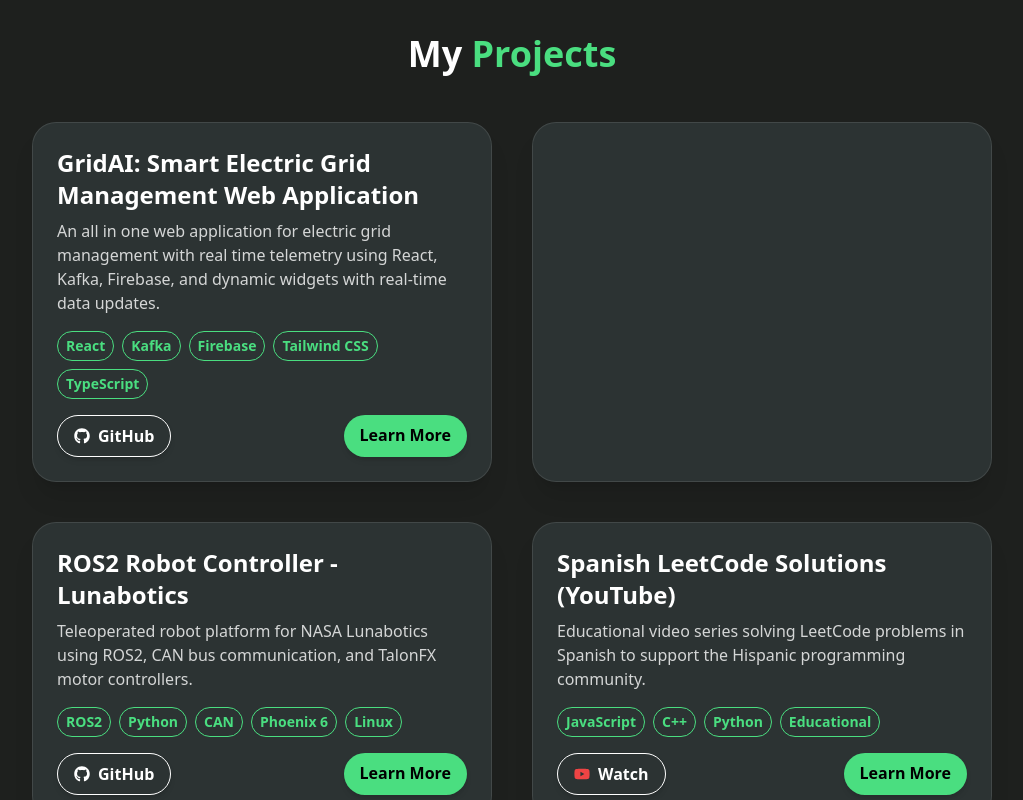
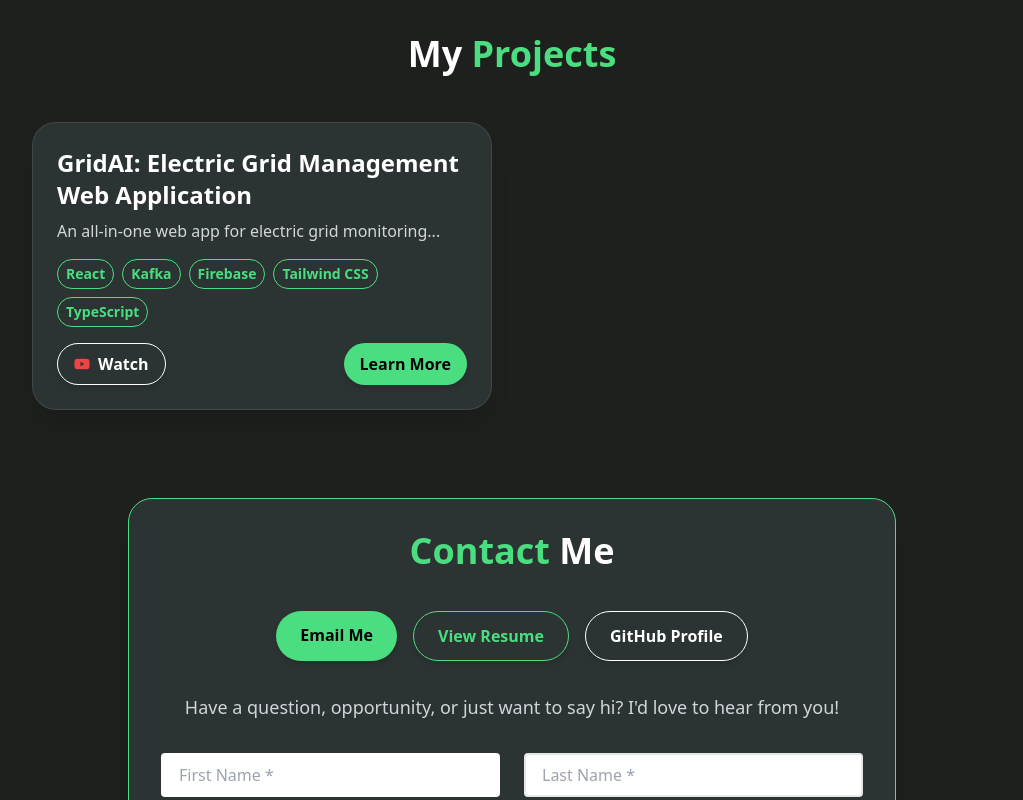
Before and after one commit to jhsotoglz/web-portfolio, a React (Vite) app: page / in a window 1280 px wide. Shown: the part 1200-2000 px from the top of the page, without its empty margins (128-1151 px from the left). Built offline with nearby package versions, Linux system fonts and the light colour scheme.

Commit message:
Creating the project details modal

```diff
--- a/src/components/Projects.tsx
+++ b/src/components/Projects.tsx
@@ -1,43 +1,12 @@
 import { FaGithub, FaYoutube } from "react-icons/fa";
-
-const projects = [
-  {
-    title: "GridAI: Smart Electric Grid Management Web Application",
-    description:
-      "An all in one web application for electric grid management with real time telemetry using React, Kafka, Firebase, and dynamic widgets with real-time data updates.",
-    tech: ["React", "Kafka", "Firebase", "Tailwind CSS", "TypeScript"],
-    link: "https://github.com/jhsoto/gridai",
-    youtube: null,
-    detailsUrl: "/projects/gridai",
-  },
-  {
-    title: "",
-    description: "",
-    tech: [],
-    youtube: null,
-    detailsUrl: "",
-  },
-  {
-    title: "ROS2 Robot Controller - Lunabotics",
-    description:
-      "Teleoperated robot platform for NASA Lunabotics using ROS2, CAN bus communication, and TalonFX motor controllers.",
-    tech: ["ROS2", "Python", "CAN", "Phoenix 6", "Linux"],
-    link: "https://github.com/jhsoto/ros_phoenix6",
-    youtube: null,
-    detailsUrl: "/projects/lunabotics",
-  },
-  {
-    title: "Spanish LeetCode Solutions (YouTube)",
-    description:
-      "Educational video series solving LeetCode problems in Spanish to support the Hispanic programming community.",
-    tech: ["JavaScript", "C++", "Python", "Educational"],
-    link: null,
-    youtube: "https://www.youtube.com/playlist?list=YOUR_LEETCODE_PLAYLIST",
-    detailsUrl: "/projects/leetcode-spanish",
-  },
-];
+import { useState } from "react";
+import type { Project } from "../data/projectData";
+import { projects } from "../data/projectData";
+import ProjectDetailsModal from "./ProjectDetailsModal";
 
 const Projects = () => {
+  const [selectedProject, setSelectedProject] = useState<Project | null>(null);
+
   return (
     <section
       id="projects"
@@ -98,20 +67,27 @@ const Projects = () => {
                     </span>
                   </a>
                 )}
-                {project.detailsUrl && (
-                  <a
-                    href={project.detailsUrl}
+                {project.details && (
+                  <button
+                    onClick={() => setSelectedProject(project)}
                     className="ml-auto px-4 py-2 rounded-full bg-green-400 text-black font-semibold shadow-md hover:bg-green-300
                     transition-all duration-300 hover:scale-105 hover:shadow-lg"
                   >
                     Learn More
-                  </a>
+                  </button>
                 )}
               </div>
             </div>
           ))}
         </div>
       </div>
+
+      {selectedProject && (
+        <ProjectDetailsModal
+          project={selectedProject}
+          onClose={() => setSelectedProject(null)}
+        />
+      )}
     </section>
   );
 };
--- /dev/null
+++ b/src/data/projectData.ts
@@ -0,0 +1,25 @@
+export interface Project {
+  title: string;
+  description: string;
+  tech: string[];
+  link?: string;
+  youtube?: string;
+  details?: string;
+  pdfs?: { name: string; url: string }[];
+}
+
+export const projects: Project[] = [
+  {
+    title: "GridAI: Electric Grid Management Web Application",
+    description: "An all-in-one web app for electric grid monitoring...",
+    tech: ["React", "Kafka", "Firebase", "Tailwind CSS", "TypeScript"],
+    link: undefined,
+    youtube: "https://www.youtube.com/embed/YOUR_VIDEO_ID",
+    details: `GridAI is a real-time dashboard...`,
+    pdfs: [
+      { name: "Design Doc", url: "/docs/gridai_design.pdf" },
+      { name: "Final Report", url: "/docs/gridai_report.pdf" },
+    ],
+  },
+  // Add more projects here...
+];
```
Also changed, not shown: src/components/ProjectDetailsModal.tsx (added).
